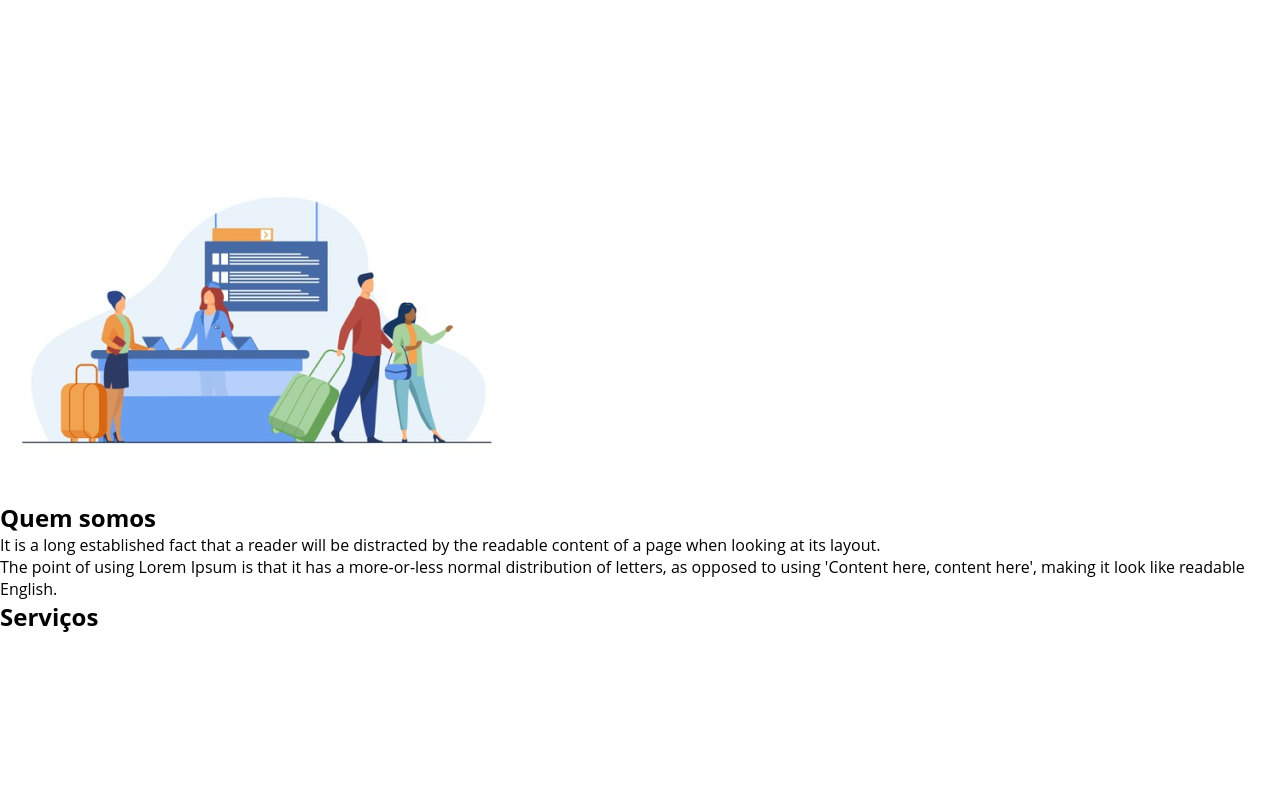
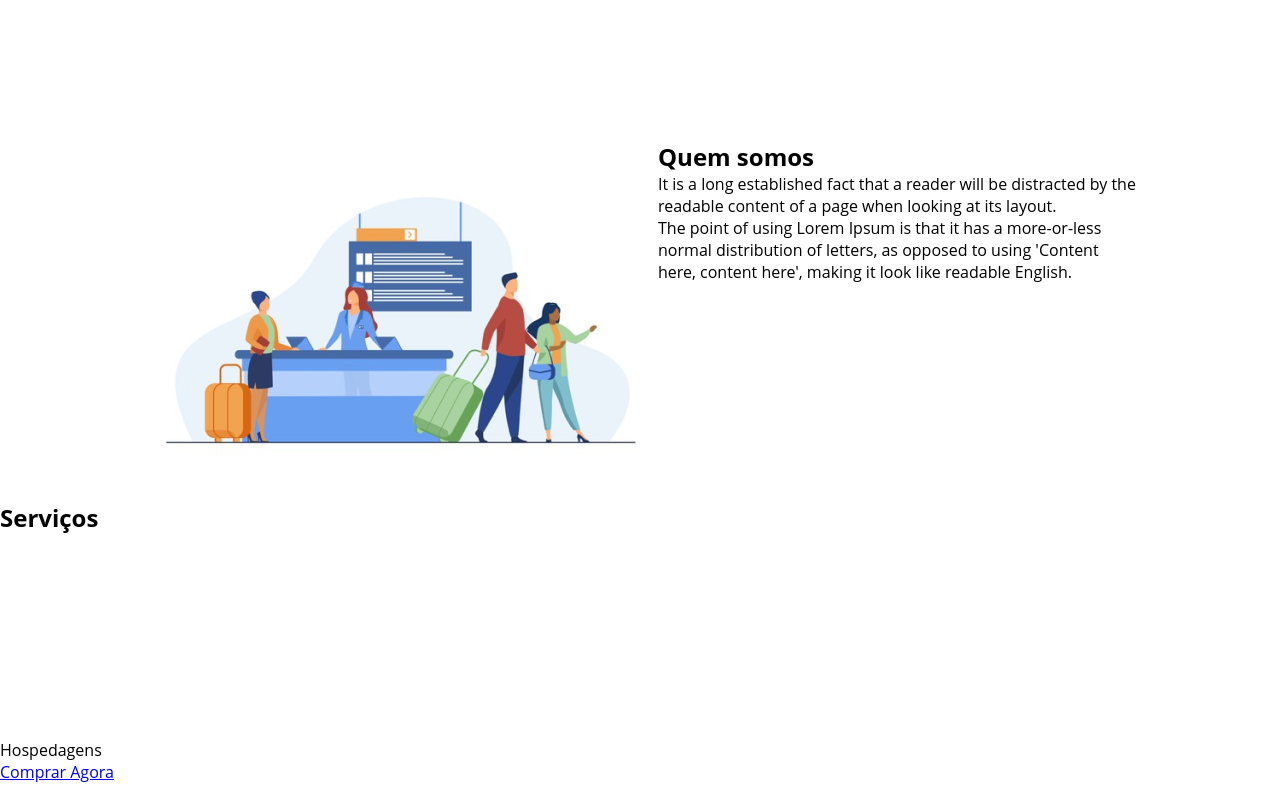
Before and after one commit to Jnfagundes/trabalhoDeFlexboxDio, a plain HTML site: page index.html in a window 1280 px wide. Shown: the part 760-1560 px from the top of the page. Drawn offline with Linux system fonts and the light colour scheme.

Commit message:
Alterações na exibição de row

```diff
--- a/index.html
+++ b/index.html
@@ -30,15 +30,14 @@
         </div>
     </div>
 
-    <div>
-        <div>
-            <img src="imagens/1-quem-somos.png" alt="balcão de atendimento">
-        </div>
-
+    <div class="flex-container" id="quem-somos">
         <div>
             <h2>Quem somos</h2>
             <p>It is a long established fact that a reader will be distracted by the readable content of a page when looking at its layout. </p>
             <p>The point of using Lorem Ipsum is that it has a more-or-less normal distribution of letters, as opposed to using 'Content here, content here', making it look like readable English.</p>
+        </div>
+        <div>
+            <img src="imagens/1-quem-somos.png" alt="balcão de atendimento">
         </div>
     </div>
 
--- a/style/estilo.css
+++ b/style/estilo.css
@@ -72,3 +72,7 @@ header .menu{
     margin-top: 10px;
     margin-bottom: 10px;
 }
+
+#quem-somos {
+    flex-direction: row-reverse;
+}
```
